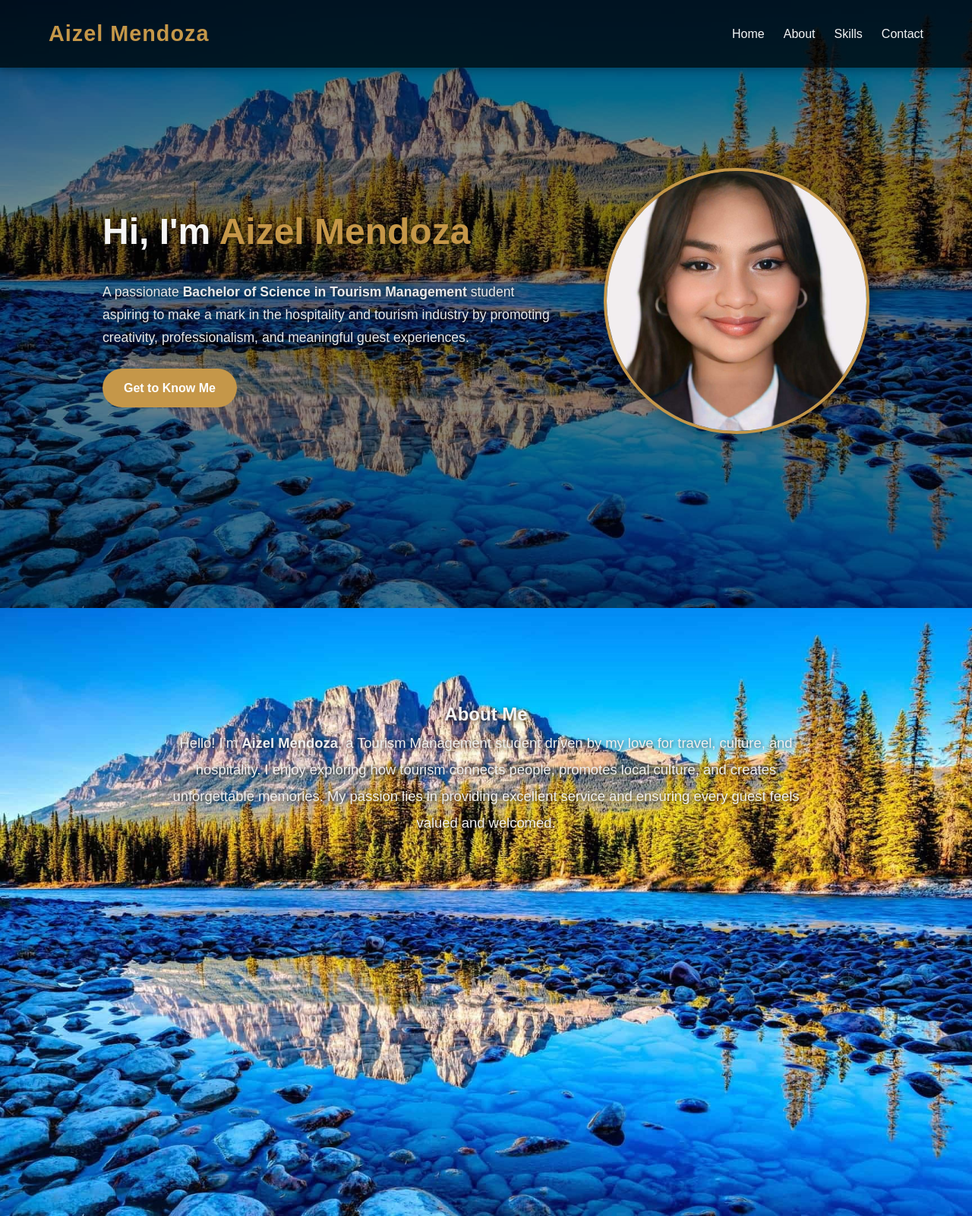
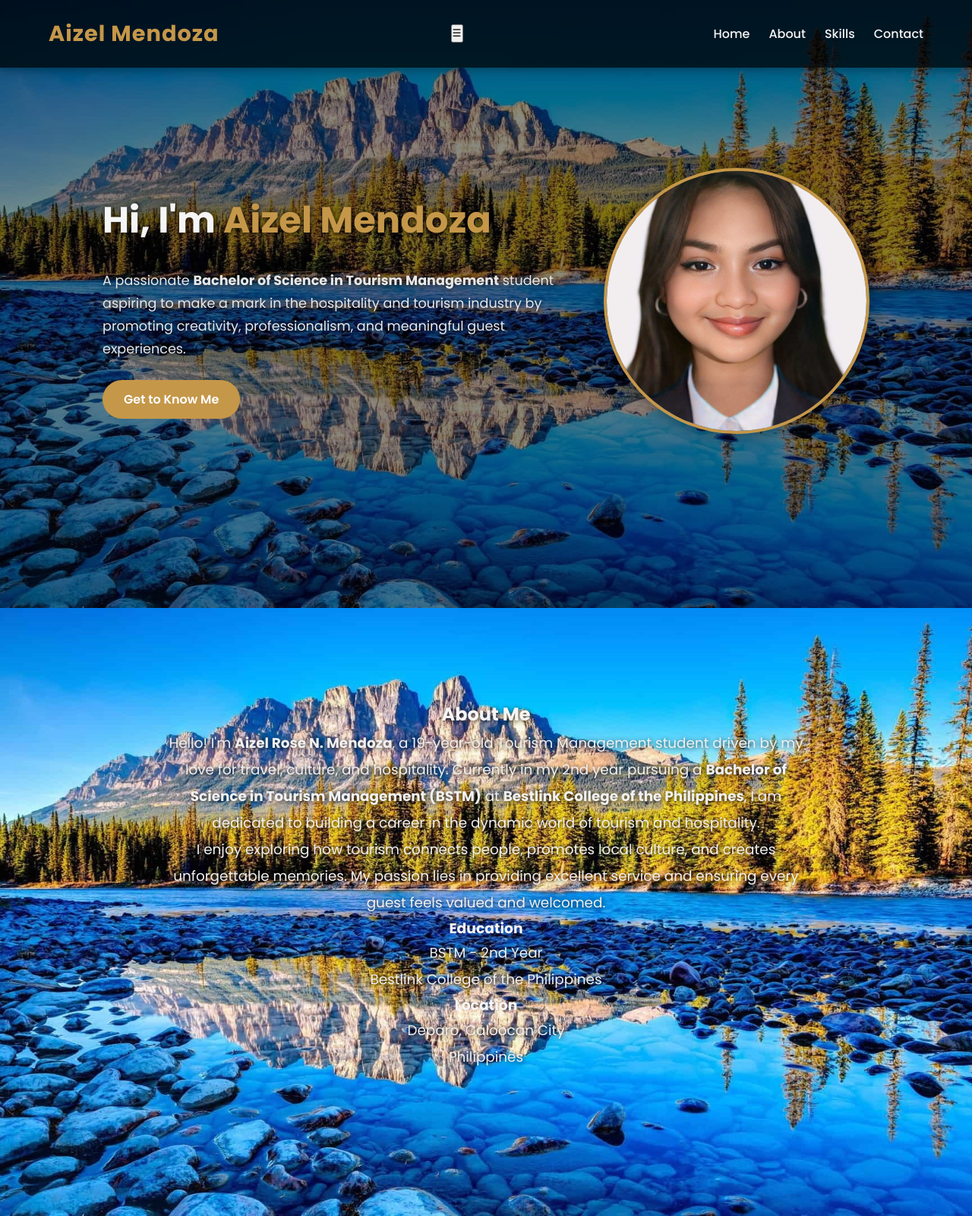
Before and after one commit to mendozaaizel6-tech/AizelWebsite, a plain HTML site: page index.html in a window 1280 px wide. Shown: the top 1600 px of the page at 76% size. Drawn offline with Linux system fonts and the light colour scheme.

Commit message:
Update index.html

```diff
--- a/index.html
+++ b/index.html
@@ -3,18 +3,22 @@
 <head>
   <meta charset="UTF-8" />
   <meta name="viewport" content="width=device-width, initial-scale=1.0" />
-  <title>Aizel Mendoza | Portfolio</title>
+  <title>Aizel Rose N. Mendoza | Tourism Management Student</title>
+  <link rel="preconnect" href="https://fonts.googleapis.com">
+  <link rel="preconnect" href="https://fonts.gstatic.com" crossorigin>
+  <link href="https://fonts.googleapis.com/css2?family=Poppins:wght@300;400;500;600;700;800&display=swap" rel="stylesheet">
   <link rel="stylesheet" href="style.css" />
 </head>
 <body>
   <header>
     <nav class="navbar">
       <div class="logo">Aizel Mendoza</div>
-      <ul class="nav-links">
-        <li><a href="#home">Home</a></li>
-        <li><a href="#about">About</a></li>
-        <li><a href="#skills">Skills</a></li>
-        <li><a href="#contact">Contact</a></li>
+      <button class="mobile-menu-btn" onclick="toggleMobileMenu()">☰</button>
+      <ul class="nav-links" id="navLinks">
+        <li><a href="#home" onclick="closeMobileMenu()">Home</a></li>
+        <li><a href="#about" onclick="closeMobileMenu()">About</a></li>
+        <li><a href="#skills" onclick="closeMobileMenu()">Skills</a></li>
+        <li><a href="#contact" onclick="closeMobileMenu()">Contact</a></li>
       </ul>
     </nav>
   </header>
@@ -32,7 +36,7 @@
         <a href="#about" class="btn">Get to Know Me</a>
       </div>
       <div class="home-image fade-in-right">
-        <img src="profile.jpg" alt="Aizel Mendoza Profile" />
+        <img src="profile.jpg" alt="Aizel Rose N. Mendoza Profile" />
       </div>
     </div>
   </section>
@@ -42,11 +46,27 @@
     <h2>About Me</h2>
     <div class="about-container">
       <p>
-        Hello! I’m <strong>Aizel Mendoza</strong>, a Tourism Management student driven by my love for travel,
-        culture, and hospitality. I enjoy exploring how tourism connects people, promotes local culture,
+        Hello! I'm <strong>Aizel Rose N. Mendoza</strong>, a 19-year-old Tourism Management student driven by my love for travel,
+        culture, and hospitality. Currently in my 2nd year pursuing a <strong>Bachelor of Science in Tourism Management (BSTM)</strong> at <strong>Bestlink College of the Philippines</strong>,
+        I am dedicated to building a career in the dynamic world of tourism and hospitality.
+      </p>
+      <p>
+        I enjoy exploring how tourism connects people, promotes local culture,
         and creates unforgettable memories. My passion lies in providing excellent service and
         ensuring every guest feels valued and welcomed.
       </p>
+      <div class="info-grid">
+        <div class="info-box">
+          <h3>Education</h3>
+          <p>BSTM - 2nd Year</p>
+          <p class="small">Bestlink College of the Philippines</p>
+        </div>
+        <div class="info-box">
+          <h3>Location</h3>
+          <p>Deparo, Caloocan City</p>
+          <p class="small">Philippines</p>
+        </div>
+      </div>
     </div>
   </section>
 
@@ -115,7 +135,7 @@
   <!-- CONTACT -->
   <section id="contact">
     <h2>Contact Me</h2>
-    <p>Let’s connect! Feel free to reach out through any of the platforms below.</p>
+    <p>Let's connect! Feel free to reach out through any of the platforms below.</p>
     <div class="contact-links">
       <a href="mailto:mendozaaizel6@gmail.com" class="btn">📧 Gmail</a>
       <a href="https://www.facebook.com/aizel.nolial.mendoza" target="_blank" class="btn">🌐 Facebook</a>
@@ -125,10 +145,9 @@
   </section>
 
   <footer>
-    <p>&copy; 2025 Aizel Mendoza. All rights reserved.</p>
+    <p>&copy; 2025 Aizel Rose N. Mendoza. All rights reserved.</p>
   </footer>
 
-  <!-- MODAL SCRIPT -->
   <script>
     function openModal(id) {
       document.getElementById(id).style.display = "block";
@@ -136,7 +155,14 @@
     function closeModal(id) {
       document.getElementById(id).style.display = "none";
     }
-    // Close modal when clicking outside content
+    function toggleMobileMenu() {
+      const navLinks = document.getElementById('navLinks');
+      navLinks.classList.toggle('active');
+    }
+    function closeMobileMenu() {
+      const navLinks = document.getElementById('navLinks');
+      navLinks.classList.remove('active');
+    }
     window.onclick = function(event) {
       const modals = document.querySelectorAll('.modal');
       modals.forEach(modal => {
```
